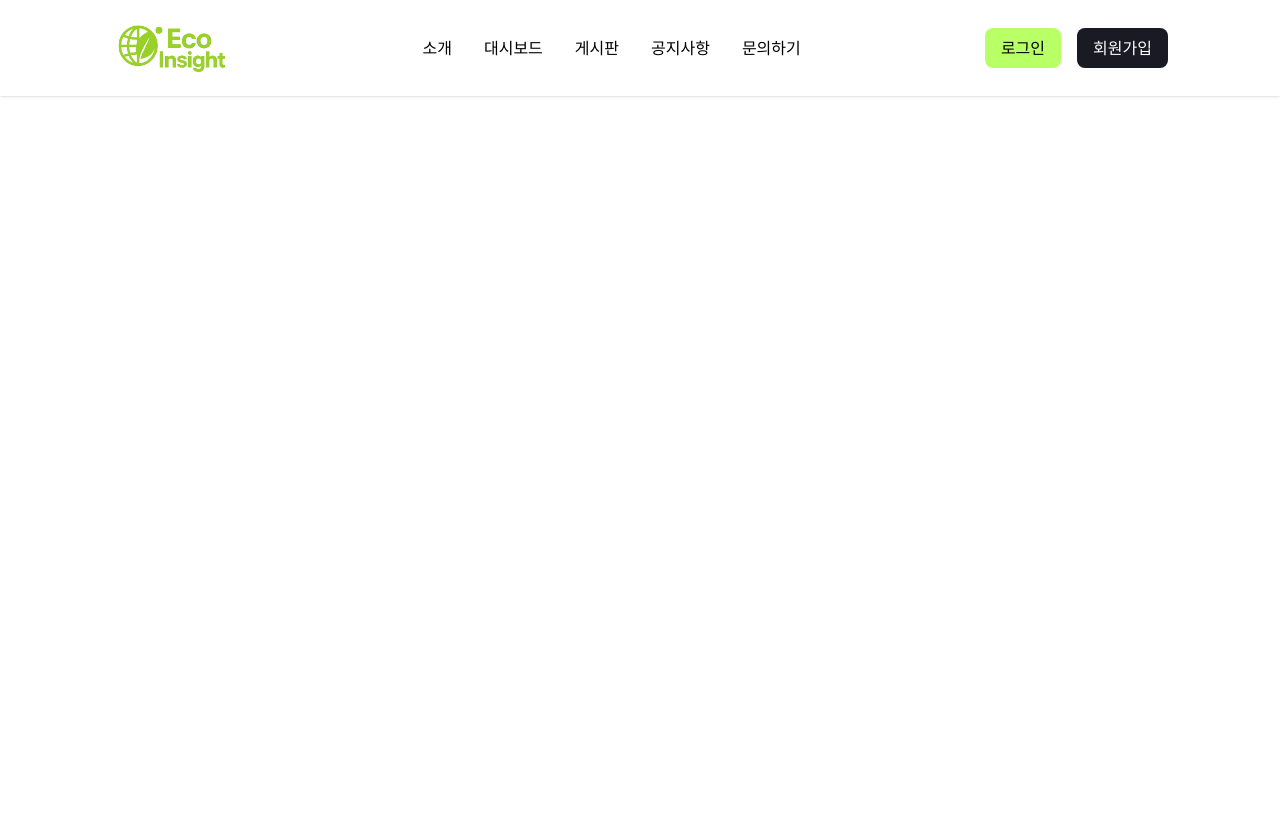
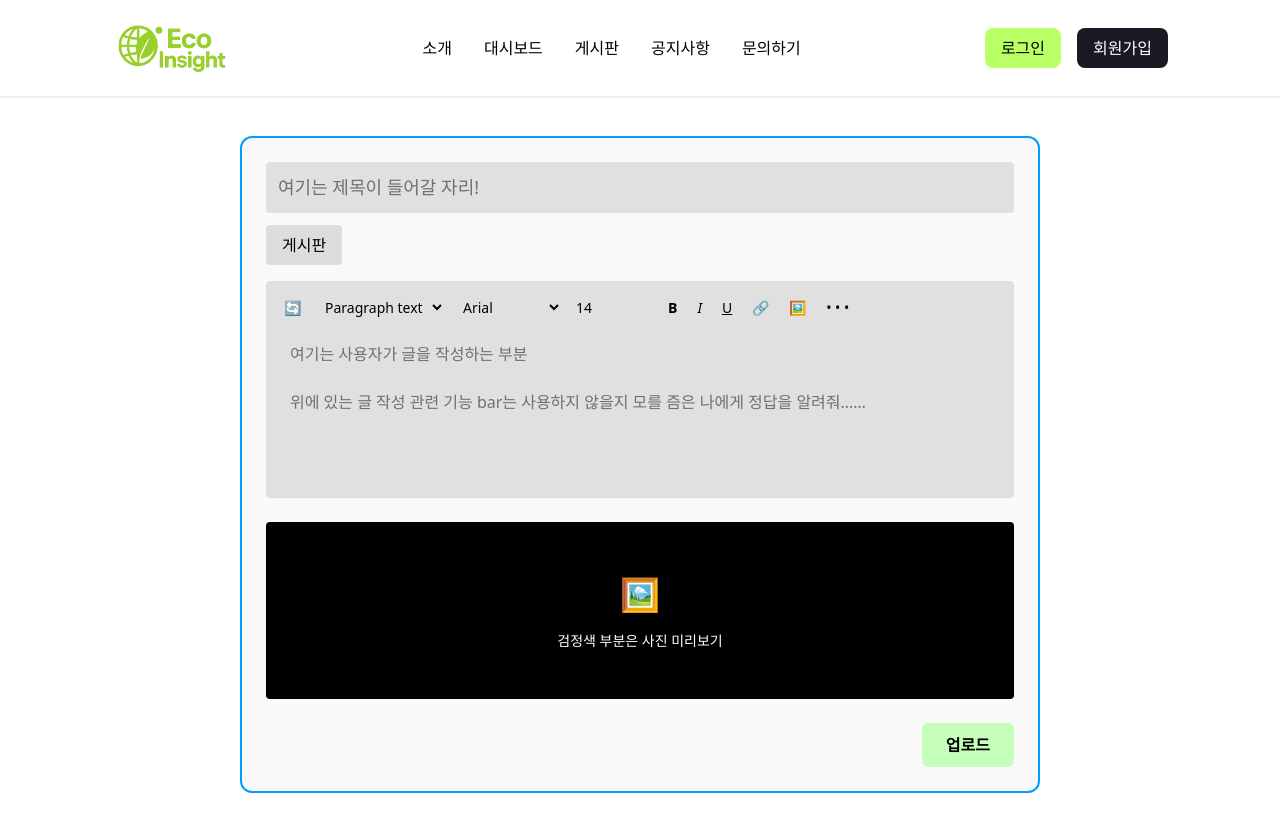
Before and after one commit to holelung/EcoInsight, a React (Vite) app in the folder frontend/eco-insight/: page /write/1 in a window 1280 px wide. Before the commit the page ends 800 px from the top, so only its background shows below. Built offline with nearby package versions, Linux system fonts and the light colour scheme.

Commit message:
커뮤니티 게시판 진행 중

```diff
--- a/frontend/eco-insight/src/App.jsx
+++ b/frontend/eco-insight/src/App.jsx
@@ -4,6 +4,7 @@ import { AuthProvider } from "./components/Context/AuthContext";
 import HomePage from "./pages/HomePage/HomePage";
 import Header from "./components/Common/Header/Header";
 import TipListPage from "./components/Board/Tip/TipListPage";
+import WritePostPage from "./components/Board/WritePostPage";
 
 function App() {
   return (
@@ -12,7 +13,8 @@ function App() {
         <Header />
         <Routes>
           <Route path="/" element={<HomePage />} />
-          <Route path="/tipListPage" element={<TipListPage />} />
+          <Route path="/board/:type" element={<TipListPage />} />
+          <Route path="/write/:type" element={<WritePostPage />} />
         </Routes>
       </AuthProvider>
     </>
--- a/frontend/eco-insight/src/components/Board/Tip/TipListPage.jsx
+++ b/frontend/eco-insight/src/components/Board/Tip/TipListPage.jsx
@@ -1,21 +1,215 @@
-import React from "react";
-import { Link } from "react-router-dom"; // Link 추가
+import React, { useState } from "react";
+import { Link, useParams } from "react-router-dom"; // useParams 추가
 import "./TipListPage.css";
 
+const datas = [
+  {
+    id: 1,
+    title: "첫 번째 게시글 제목",
+    author: "사용자1",
+    date: "2025-04-15",
+    content: "이것은 첫 번째 게시글 내용입니다.",
+    comments: 3,
+  },
+  {
+    id: 2,
+    title: "두 번째 게시글 제목",
+    author: "사용자2",
+    date: "2025-04-14",
+    content: "이것은 두 번째 게시글 내용입니다.",
+    comments: 1,
+  },
+  {
+    id: 3,
+    title: "자유 게시판 글 작성해요",
+    author: "사용자3",
+    date: "2025-04-13",
+    content: "자유 게시판에 작성한 글입니다.",
+    comments: 5,
+  },
+  {
+    id: 4,
+    title: "팁 게시판을 잘 활용하기",
+    author: "사용자4",
+    date: "2025-04-12",
+    content: "이 게시글에서는 팁 게시판을 잘 활용하는 방법에 대해 다룹니다.",
+    comments: 2,
+  },
+  {
+    id: 5,
+    title: "인증 게시판 사용 방법",
+    author: "사용자5",
+    date: "2025-04-11",
+    content: "인증 게시판을 어떻게 사용하는지 설명하는 글입니다.",
+    comments: 0,
+  },
+  {
+    id: 6,
+    title: "자유롭게 이야기 나누는 게시판",
+    author: "사용자6",
+    date: "2025-04-10",
+    content: "여기서는 자유롭게 이야기를 나눌 수 있습니다.",
+    comments: 4,
+  },
+  {
+    id: 7,
+    title: "개발 관련 팁 공유",
+    author: "사용자7",
+    date: "2025-04-09",
+    content: "개발에 유용한 팁들을 공유하는 게시글입니다.",
+    comments: 6,
+  },
+  {
+    id: 8,
+    title: "인증 게시판 참여 방법",
+    author: "사용자8",
+    date: "2025-04-08",
+    content: "인증 게시판에 참여하는 방법에 대해 다룹니다.",
+    comments: 2,
+  },
+  {
+    id: 9,
+    title: "질문 게시판에 질문하기",
+    author: "사용자9",
+    date: "2025-04-07",
+    content: "질문 게시판에 올릴 수 있는 질문들에 대해 설명합니다.",
+    comments: 3,
+  },
+  {
+    id: 10,
+    title: "자유게시판에 글 남기기",
+    author: "사용자10",
+    date: "2025-04-06",
+    content: "자유게시판에 글을 남기는 방법에 대한 팁을 제공합니다.",
+    comments: 0,
+  },
+  {
+    id: 11,
+    title: "리액트 프로젝트 질문",
+    author: "사용자11",
+    date: "2025-04-05",
+    content: "리액트 프로젝트에 대한 질문을 올려봅니다.",
+    comments: 2,
+  },
+  {
+    id: 12,
+    title: "인증 게시판을 활용하는 방법",
+    author: "사용자12",
+    date: "2025-04-04",
+    content: "인증 게시판을 어떻게 잘 활용할 수 있는지 설명합니다.",
+    comments: 1,
+  },
+  {
+    id: 13,
+    title: "팁 게시판에 유용한 정보 올리기",
+    author: "사용자13",
+    date: "2025-04-03",
+    content: "팁 게시판에 올릴 수 있는 유용한 정보들을 소개합니다.",
+    comments: 3,
+  },
+  {
+    id: 14,
+    title: "개발자 팁과 트릭",
+    author: "사용자14",
+    date: "2025-04-02",
+    content: "개발자가 알아두면 유용한 팁과 트릭을 공유합니다.",
+    comments: 0,
+  },
+  {
+    id: 15,
+    title: "자유게시판에서 대화하기",
+    author: "사용자15",
+    date: "2025-04-01",
+    content: "자유게시판에서 어떤 주제로 대화할지에 대해 이야기합니다.",
+    comments: 5,
+  },
+  {
+    id: 16,
+    title: "인증 게시판 글 작성하기",
+    author: "사용자16",
+    date: "2025-03-31",
+    content: "인증 게시판에 글을 작성하는 방법에 대해 설명합니다.",
+    comments: 2,
+  },
+  {
+    id: 17,
+    title: "리액트로 웹 애플리케이션 만들기",
+    author: "사용자17",
+    date: "2025-03-30",
+    content: "리액트로 웹 애플리케이션을 만드는 방법을 소개합니다.",
+    comments: 4,
+  },
+  {
+    id: 18,
+    title: "질문 게시판에 질문 작성하기",
+    author: "사용자18",
+    date: "2025-03-29",
+    content: "질문 게시판에 질문을 작성하는 방법에 대해 다룹니다.",
+    comments: 3,
+  },
+  {
+    id: 19,
+    title: "개발 팁: 코드 최적화 방법",
+    author: "사용자19",
+    date: "2025-03-28",
+    content: "개발 과정에서 코드 최적화 방법을 다룹니다.",
+    comments: 2,
+  },
+  {
+    id: 20,
+    title: "리액트 최적화 팁",
+    author: "사용자20",
+    date: "2025-03-27",
+    content: "리액트 애플리케이션을 최적화하는 팁을 공유합니다.",
+    comments: 1,
+  },
+];
+
 export default function TipListPage() {
+  const { type } = useParams(); // URL에서 게시판 종류 추출
+  const [searchQuery, setSearchQuery] = useState(""); // 검색 입력 상태 추가
+  const [currentPage, setCurrentPage] = useState(1);
+  const postsPerPage = 10;
+
+  // 현재 사용되는 게시판 목록 (인증게시판 제외)
+  const boardNames = {
+    free: "자유게시판",
+    qna: "질문 게시판",
+    tips: "팁 게시판",
+  };
+
+  // 인증게시판 클릭 시 아무 화면도 안 나오게 처리
+  if (type === "cert") {
+    return null; // 아무 화면도 렌더링하지 않음
+  }
+
+  const boardName = boardNames[type] || "게시판";
+
   // 클릭 이벤트 핸들러 함수
   const handleButtonClick = (buttonType) => {
     console.log(`${buttonType} 버튼이 클릭됨!`);
   };
 
-  const handleReportClick = () => {
-    console.log("신고하기 버튼 클릭됨!");
-    // 여기에 신고 처리 로직 추가 가능
+  // 검색 이벤트 핸들러
+  const handleSearchClick = () => {
+    setCurrentPage(1);
+    console.log(`검색어: ${searchQuery}`);
   };
+
+  const filteredPosts = datas;
+  const indexOfLastPost = currentPage * postsPerPage;
+  const indexOfFirstPost = indexOfLastPost - postsPerPage;
+  const currentPosts = filteredPosts.slice(indexOfFirstPost, indexOfLastPost);
+
+  // 페이지 번호 리스트
+  const pageNumbers = [];
+  for (let i = 1; i <= Math.ceil(filteredPosts.length / postsPerPage); i++) {
+    pageNumbers.push(i);
+  }
 
   return (
     <div className="tip-list-page">
-      <h1 className="header">팁 게시판</h1>
+      <h1 className="header">{boardName}</h1>
 
       {/* Filter and Search */}
       <div className="filter-search">
@@ -35,19 +229,22 @@ export default function TipListPage() {
         </div>
         <div className="search-input-group">
           <input
+            value={searchQuery} // 검색 입력값 상태 연결
+            onChange={(e) => setSearchQuery(e.target.value)} // 입력값 변경 처리
             placeholder="검색할 내용을 입력해주세요."
             style={{ width: "400px", padding: "8px", fontSize: "16px" }}
             className="input"
           />
-          <button className="button" onClick={() => handleButtonClick("검색")}>
+          <button className="button" onClick={handleSearchClick}>
             검색
           </button>
-          <button
+          <Link
+            to={`/write/${type}`}
             className="button outline"
-            onClick={() => handleButtonClick("글쓰기")}
+            style={{ textDecoration: "none", color: "inherit" }}
           >
             글쓰기
-          </button>
+          </Link>
         </div>
       </div>
 
@@ -72,22 +269,19 @@ export default function TipListPage() {
       </div>
 
       {/* Post Row */}
-      <div className="row post">
-        <div>01</div>
-        <div>누구누구</div>
-        <div className="col-span-2 post-content">
-          {/* 게시글 제목 클릭 시 상세 페이지 이동 */}
-          <Link to="/post/1" className="post-title">
-            이벤트는 번호를 생성하여 최신순부터 나열됩니다.
-          </Link>
-          {/* 신고하기 버튼 */}
-          <button className="report-link" onClick={handleReportClick}>
-            신고하기
-          </button>
+      {datas.map((data) => (
+        <div className="row post">
+          <div>{data.id}</div>
+          <div>{data.author}</div>
+          <div className="col-span-2 post-content">
+            <Link to="/post/1" className="post-title">
+              {data.title}
+            </Link>
+          </div>
+          <div>{data.date}</div>
+          <div>{data.comments}</div>
         </div>
-        <div>20xx.xx.xx</div>
-        <div>301</div>
-      </div>
+      ))}
     </div>
   );
 }
--- /dev/null
+++ b/frontend/eco-insight/src/components/Board/WritePostPage.css
@@ -0,0 +1,88 @@
+.write-container {
+  border: 2px solid #009eff;
+  border-radius: 12px;
+  padding: 24px;
+  max-width: 800px;
+  margin: 40px auto;
+  background-color: #f9f9f9;
+}
+
+.title-input {
+  width: 100%;
+  padding: 12px;
+  font-size: 18px;
+  margin-bottom: 12px;
+  background-color: #e0e0e0;
+  border: none;
+  border-radius: 4px;
+}
+
+.category-button {
+  padding: 8px 16px;
+  background-color: #dddddd;
+  border: none;
+  border-radius: 4px;
+  margin-bottom: 16px;
+}
+
+.editor-wrapper {
+  background-color: #e0e0e0;
+  padding: 12px;
+  border-radius: 4px;
+  margin-bottom: 24px;
+}
+
+.toolbar {
+  display: flex;
+  gap: 8px;
+  margin-bottom: 8px;
+  flex-wrap: wrap;
+}
+
+.toolbar select,
+.toolbar input,
+.toolbar button {
+  padding: 4px 6px;
+  font-size: 14px;
+}
+
+.editor {
+  width: 100%;
+  height: 150px;
+  padding: 12px;
+  border: none;
+  background-color: #e0e0e0;
+  resize: none;
+  font-size: 16px;
+}
+
+.image-upload-area {
+  background-color: black;
+  color: white;
+  text-align: center;
+  padding: 48px 12px;
+  border-radius: 4px;
+  margin-bottom: 24px;
+}
+
+.image-icon {
+  font-size: 32px;
+  margin-bottom: 12px;
+}
+
+.image-preview {
+  font-size: 14px;
+}
+
+.submit-wrapper {
+  display: flex;
+  justify-content: flex-end;
+}
+
+.submit-button {
+  background-color: #c6ffba;
+  padding: 10px 24px;
+  border: none;
+  border-radius: 6px;
+  font-weight: bold;
+}
--- /dev/null
+++ b/frontend/eco-insight/src/components/Board/WritePostPage.jsx
@@ -0,0 +1,75 @@
+import React from "react";
+import { useParams, useNavigate } from "react-router-dom"; // useNavigate 추가
+import "./WritePostPage.css";
+
+export default function WritePostPage() {
+  const { type } = useParams();
+  const navigate = useNavigate(); // 페이지 이동 함수
+
+  const boardNames = {
+    free: "자유게시판",
+    qna: "질문 게시판",
+    tips: "팁 게시판",
+  };
+
+  const boardName = boardNames[type] || "게시판";
+
+  // 업로드 버튼 클릭 핸들러
+  const handleUpload = () => {
+    alert("게시물 업로드 완료!"); // 여기에 서버로 데이터 전송 코드 들어갈 수 있음
+    navigate(`/board/${type}`); // 업로드 후 해당 게시판 페이지로 이동
+  };
+
+  return (
+    <div className="write-container">
+      <input className="title-input" placeholder="여기는 제목이 들어갈 자리!" />
+      <button className="category-button">{boardName}</button>
+
+      {/* 에디터 영역 */}
+      <div className="editor-wrapper">
+        <div className="toolbar">
+          <button>🔄</button>
+          <select>
+            <option>Paragraph text</option>
+            <option>Heading</option>
+          </select>
+          <select>
+            <option>Arial</option>
+            <option>Serif</option>
+            <option>Monospace</option>
+          </select>
+          <input type="number" min="8" max="72" defaultValue="14" />
+          <button>
+            <b>B</b>
+          </button>
+          <button>
+            <i>I</i>
+          </button>
+          <button>
+            <u>U</u>
+          </button>
+          <button>🔗</button>
+          <button>🖼️</button>
+          <button>• • •</button>
+        </div>
+        <textarea
+          className="editor"
+          placeholder={`여기는 사용자가 글을 작성하는 부분\n\n위에 있는 글 작성 관련 기능 bar는 사용하지 않을지 모를 즘은 나에게 정답을 알려줘……`}
+        />
+      </div>
+
+      {/* 이미지 미리보기 영역 */}
+      <div className="image-upload-area">
+        <div className="image-icon">🖼️</div>
+        <div className="image-preview">검정색 부분은 사진 미리보기</div>
+      </div>
+
+      {/* 업로드 버튼 */}
+      <div className="submit-wrapper">
+        <button className="submit-button" onClick={handleUpload}>
+          업로드
+        </button>
+      </div>
+    </div>
+  );
+}
```
Also changed, not shown: frontend/eco-insight/src/components/Board/CreatePost.jsx (deleted).
